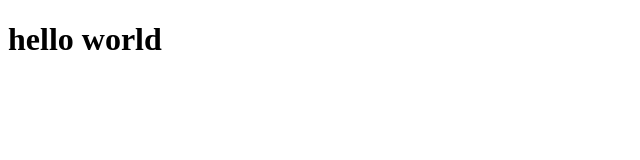
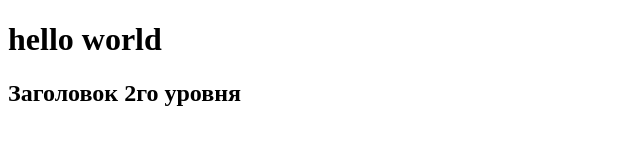
Before and after one commit to WooCommander/gittest, a plain HTML site: page index.html in a window 1280 px wide. Shown: the whole page, without its empty margins (0-640 px from the left). Drawn offline with Linux system fonts and the light colour scheme.

Commit message:
добавил заголовок 2го уровня

```diff
--- a/index.html
+++ b/index.html
@@ -8,5 +8,7 @@
 </head>
 <body>
     <h1>hello world</h1>
+    <h2>Заголовок 2го уровня </h2>
+
 </body>
 </html>
```
